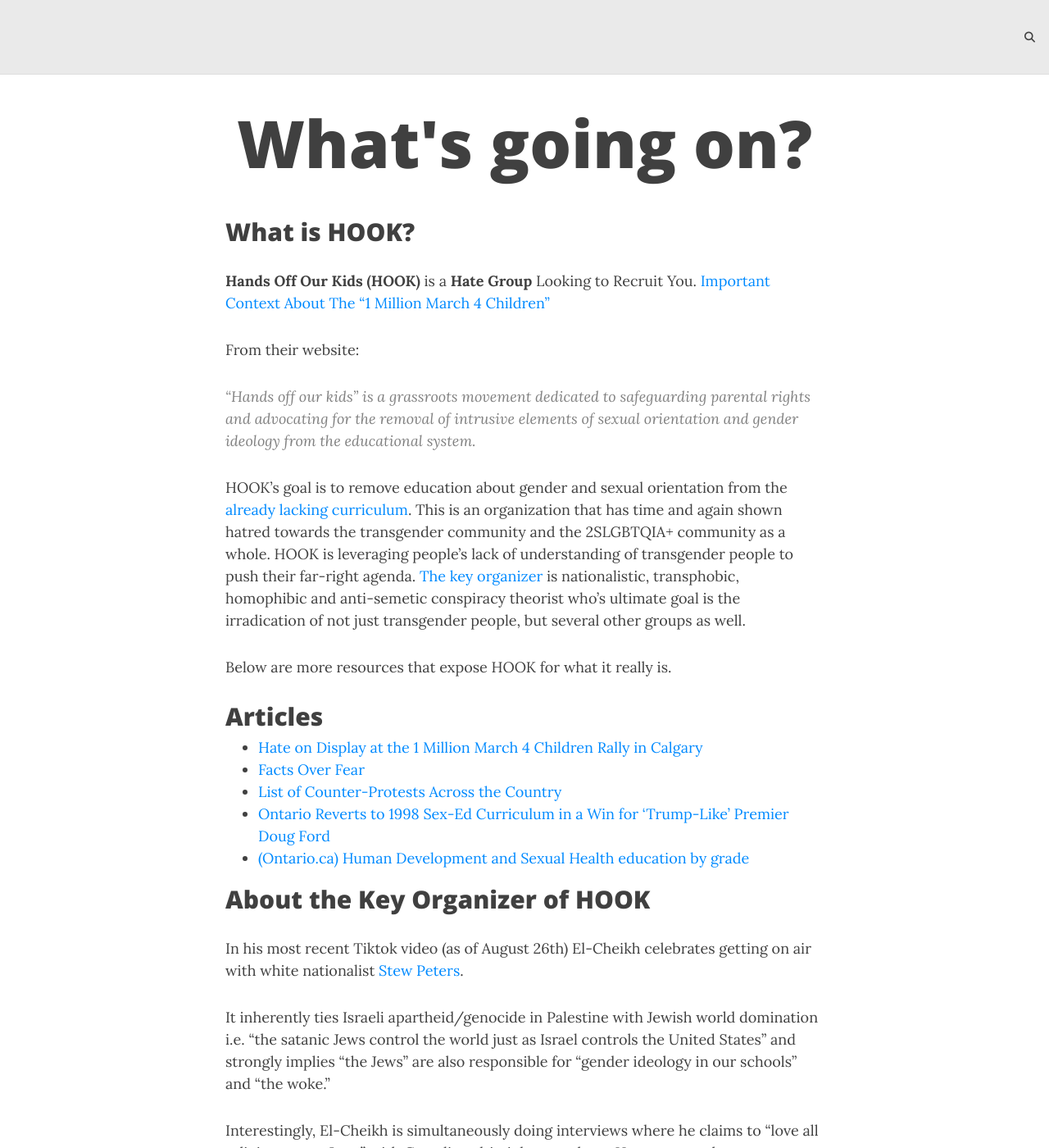
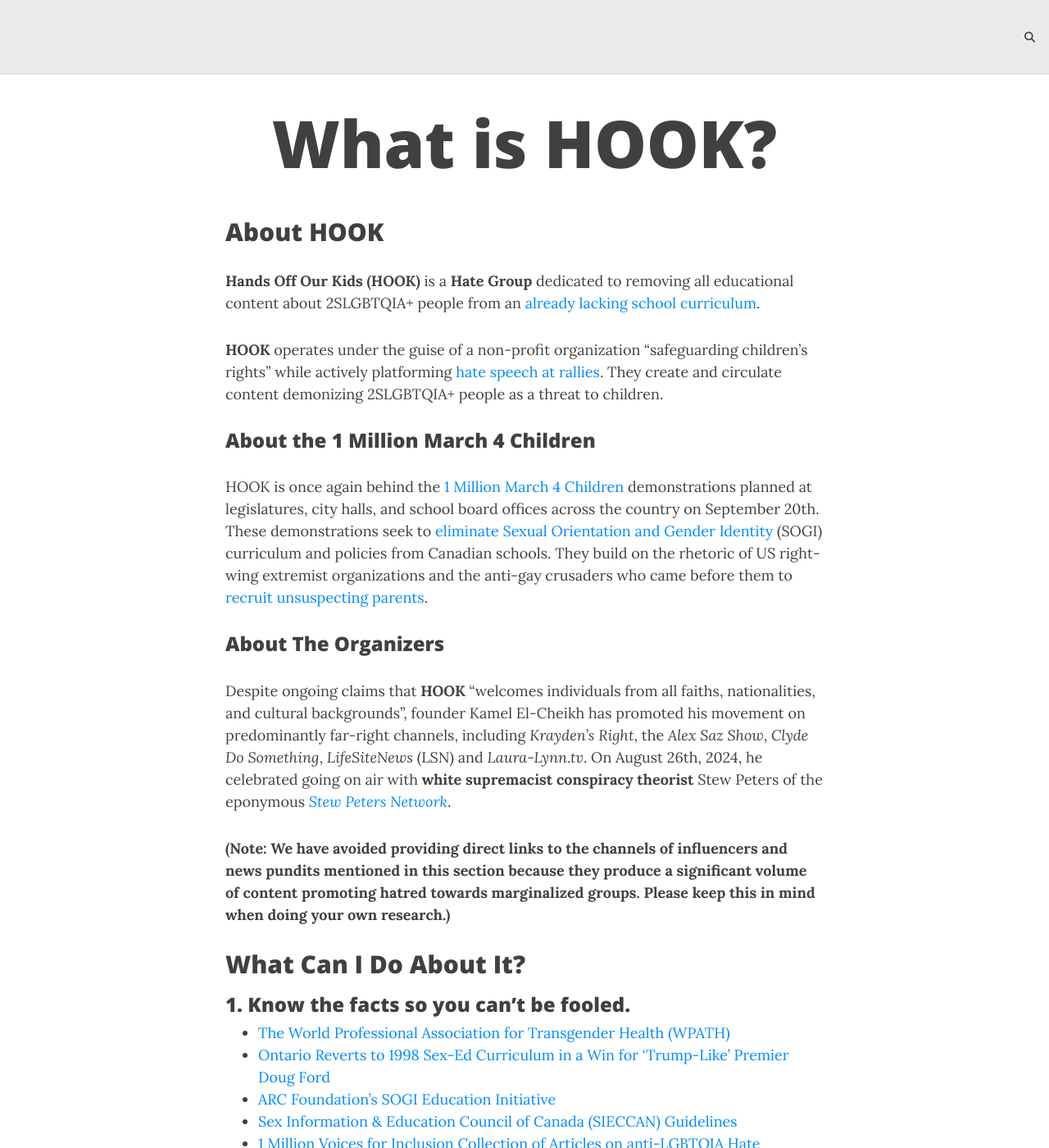
Before and after one commit to stop-hate-barrie/stop-hate-barrie.github.io, a Jekyll site: the page built from index.md, in a window 1280 px wide and 1400 px high. Shown: the whole window at 82% size. Built offline with Jekyll 4.4.1, drawn with Linux system fonts in a browser that asks for light colours; the list of posts is cut into pages by our own code; comment, search, counter and statistics services are not loaded; some of the changed text lies outside the part shown.

Commit message:
Polish up design pt 1

```diff
--- a/_config.yml
+++ b/_config.yml
@@ -149,9 +149,9 @@
 # Alternatively, the navbar, footer, and page background can be set to an image
 # instead of colour
 
-#navbar-img: "/assets/img/bgimage.png"
+#navbar-img: "/assets/img/poster.jpeg"
 #footer-img: "/assets/img/bgimage.png"
-#page-img: "/assets/img/bgimage.png"
+#page-img: "/assets/img/poster.jpeg"
 
 # Suggest a colour for mobile browsers to use as the browser's theme. This is only supported by a few mobile browsers.
 #mobile-theme-col: "#0085A1"
--- a/index.md
+++ b/index.md
@@ -1,46 +1,75 @@
 ---
 layout: page
-title: What's going on?
+title: What is HOOK?
 subtitle:
 ---
 
-## What is HOOK?
+## About HOOK
 
-**Hands Off Our Kids (HOOK)** is a **Hate Group** Looking to Recruit You.
-[Important Context About The "1 Million March 4 Children"][antihatecontext]
+**Hands Off Our Kids (HOOK)** is a **Hate Group** dedicated to removing all educational content about 2SLGBTQIA+ people from an [already lacking school curriculum][curr].
 
-From their website:
-> “Hands off our kids” is a grassroots movement dedicated to safeguarding parental rights and advocating for the removal of intrusive elements of sexual orientation and gender ideology from the educational system.
-
-HOOK's goal is to remove education about gender and sexual orientation from the [already lacking curriculum][curr].
-This is an organization that has time and again shown hatred towards the transgender community and the 2SLGBTQIA+ community as a whole. HOOK is leveraging people's lack of understanding of transgender people to push their far-right agenda. [The key organizer](#about-the-founder-of-hook) is nationalistic, transphobic, homophibic and anti-semetic conspiracy theorist who's ultimate goal is the irradication of not just transgender people, but several other groups as well.
+**HOOK** operates under the guise of a non-profit organization "safeguarding children’s rights" while actively platforming [hate speech at rallies][antihatecontext]. They create and circulate content demonizing 2SLGBTQIA+ people as a threat to children.
 
 
-Below are more resources that expose HOOK for what it really is.
+### About the 1 Million March 4 Children
+
+HOOK is once again behind the [1 Million March 4 Children][arrests] demonstrations planned at legislatures, city halls, and school board offices across the country on September 20th. These demonstrations seek to [eliminate Sexual Orientation and Gender Identity][antihatecontext] (SOGI) curriculum and policies from Canadian schools. They build on the rhetoric of US right-wing extremist organizations and the anti-gay crusaders who came before them to [recruit unsuspecting parents][parentgroomers].
+
+### About The Organizers
+Despite ongoing claims that **HOOK** "welcomes individuals from all faiths, nationalities, and cultural backgrounds", founder Kamel El-Cheikh has promoted his movement on predominantly far-right channels, including *Krayden's Right*, the *Alex Saz Show*, *Clyde Do Something*, *LifeSiteNews* (LSN) and *Laura-Lynn.tv*. On August 26th, 2024, he celebrated going on air with **white supremacist conspiracy theorist** Stew Peters of the eponymous [*Stew Peters Network*][stew].
+
+**(Note: We have avoided providing direct links to the channels of influencers and news pundits mentioned in this section because they produce a significant volume of content promoting hatred towards marginalized groups. Please keep this in mind when doing your own research.)**
+
+## What Can I Do About It?
+
+### 1. Know the facts so you can't be fooled.
+- [The World Professional Association for Transgender Health (WPATH)][wpath]
+- [Ontario Reverts to 1998 Sex-Ed Curriculum in a Win for ‘Trump-Like’ Premier Doug Ford][curr]
+- [ARC Foundation's SOGI Education Initiative][1millinc]
+- [Sex Information & Education Council of Canada (SIECCAN) Guidelines][sieccan]
+- [1 Million Voices for Inclusion Collection of Articles on anti-LGBTQIA Hate Movements][1millanti]
+
+### 2. Join your neighbours to get HOOK out of town!
+- [List of Counter-Protests Across the Country][counter]
+- [1 Million Voices for Inclusion Resources for Protest Safety & SOGI Education][safety]
+- [Momentum Canada's Campaign "Facts Over Fear"][factsoverfear]
+- [Boycott HOOK sponsor Simmering Kettle at 531 Bryne Dr Barrie, ON][boycott]
 
 
 
-## Articles
-- [Hate on Display at the 1 Million March 4 Children Rally in Calgary](https://www.antihate.ca/hate_on_display_at_the_1_million_march_4_children_rally_in_calgary)
-- [Facts Over Fear](https://www.momentumcanada.net/factsoverfear)
-- [List of Counter-Protests Across the Country](https://docs.google.com/document/u/0/d/1mLQPr7McoUKosGXsBpmjsfoBcRXcTbUrCuUdHyggiYs/mobilebasic)
+## All References Used
+- [Hate on Display at the 1 Million March 4 Children Rally in Calgary][hateondisplay]
+- [Momentum Canada's Campaign "Facts Over Fear"][factsoverfear]
+- [List of Counter-Protests Across the Country][counter]
 - [Ontario Reverts to 1998 Sex-Ed Curriculum in a Win for ‘Trump-Like’ Premier Doug Ford][curr]
-- [(Ontario.ca) Human Development and Sexual Health education by grade](https://www.ontario.ca/document/health-and-physical-education-grades-1-8/human-development-and-sexual-health-education-grade)
-
-
-## About the Key Organizer of HOOK
-In his most recent Tiktok video (as of August 26th) El-Cheikh celebrates getting on air with white nationalist [Stew Peters](https://www.google.com/url?q=https://www.google.com/url?q%3Dhttps://en.wikipedia.org/wiki/Stew_Peters%26amp;sa%3DD%26amp;source%3Deditors%26amp;ust%3D1725745922544592%26amp;usg%3DAOvVaw1NMkrRF2i-JL52iixTf7K4&sa=D&source=docs&ust=1725745922570157&usg=AOvVaw0WTFspgFJRLL7eJznylxL4).
-
-It inherently ties Israeli apartheid/genocide in Palestine with Jewish world domination  i.e. “the satanic Jews control the world just as Israel controls the United States” and strongly implies “the Jews” are also responsible for “gender ideology in our schools” and “the woke.”
-
-Interestingly, El-Cheikh is simultaneously doing interviews where he claims to “love all religions, even Jews” with Canadian alti-right youtubers. He seems to play to any audience that will have him.
-
+- [(Ontario.ca) Human Development and Sexual Health education by grade][ontariocurr]
+- [The World Professional Association for Transgender Health (WPATH)][wpath]
+- [ARC Foundation's SOGI Education Initiative][1millinc]
+- [Sex Information & Education Council of Canada (SIECCAN) Guidelines][sieccan]
+- [1 Million Voices for Inclusion Collection of Articles on anti-LGBTQIA Hate Movements][1millanti]
+- [1 Million Voices for Inclusion Resources for Protest Safety & SOGI Education][safety]
+- [Boycott HOOK sponsor Simmering Kettle at 531 Bryne Dr Barrie, ON][boycott]
 
 
 <!-- goals:
-- explain what HOOK is
--
 - show sources/embed our video -->
+
+<!-- Not sure how to fit this in?  -->
+[united]: broadview.org/united-churches-protect-lgbtq2s-kids-trans-hate/
 
 [curr]: https://time.com/5336534/ontario-sex-education-doug-ford/
 [antihatecontext]: https://www.antihate.ca/1_million_march_4_children
+[arrests]: broadview.org/united-churches-protect-lgbtq2s-kids-trans-hate/
+[hateondisplay]: https://www.antihate.ca/hate_on_display_at_the_1_million_march_4_children_rally_in_calgary
+[parentgroomers]: https://theconversation.com/how-the-parental-rights-movement-gave-rise-to-the-1-million-march-4-children-213842
+[stew]: https://en.wikipedia.org/wiki/Stew_Peters
+[wpath]: www.wpath.org/
+[ontariocurr]: www.ontario.ca/document/health-and-physical-education-grades-1-8/human-development-and-sexual-health-education-grade
+[1millinc]: 1millionvoicesforinclusion.ca/resources/
+[sieccan]: www.sieccan.org
+[1millanti]: raindrop.io/protectourprovince/1-mvfi-38460800
+
+[counter]: https://docs.google.com/document/u/0/d/1mLQPr7McoUKosGXsBpmjsfoBcRXcTbUrCuUdHyggiYs/mobilebasic
+[safety]: 1millionvoicesforinclusion.ca/resources/
+[factsoverfear]: www.momentumcanada.net/factsoverfear
+[boycott]: www.simmeringkettle.ca/menu
```
Also changed, not shown: 7 other files.
